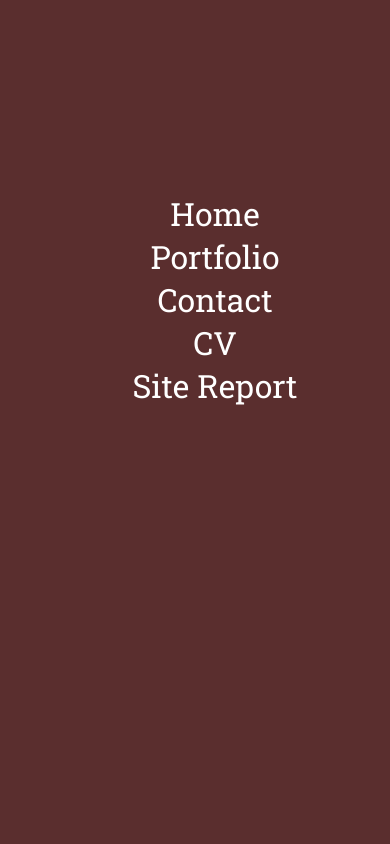
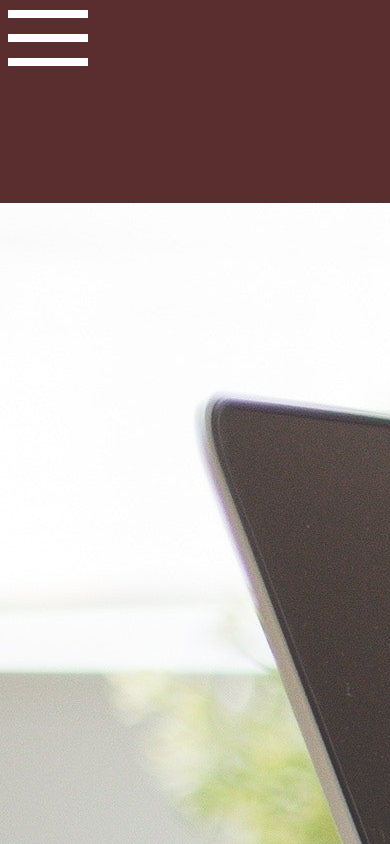
Before and after one commit to EmilyF99/Personal-Website-University-Assignment, a plain HTML site: page portfolio.html in a window 390 px wide. Shown: the top 844 px of the page. Drawn offline with Linux system fonts and the light colour scheme.

Commit message:
Made a Test Burger and then added to Mobile site

```diff
--- a/Mobile.css
+++ b/Mobile.css
@@ -37,15 +37,10 @@ main{
     width:150px;
     height:150px;
 }
-
-.burger {
-    clip-path:circle(50%);
-    margin-top: 1.5em;
-    margin-left: 1em;
-    width:100px;
-    height:100px;
+nav{
+    display:none;
 }
-nav {
+nav:target {
     display: block;
     position: fixed;
     background-color: #5A2E2E;
@@ -57,3 +52,21 @@ nav {
     width: 100%;
     height: 100%;
 }
+.shownav {
+    height: 1em;
+    width: 5em;
+    top: 10px;
+    left: 8px;
+    display: block;
+    position: absolute;
+    border-top: 0.5em solid white;
+    border-bottom: 0.5em solid white;
+}
+.shownav:before {
+    content:'';
+    position: absolute;
+    width: 5em;
+    top: 2.5em;
+    border-top: 0.5em solid white;
+    display:block;
+}
--- /dev/null
+++ b/Nav test.css
@@ -0,0 +1,35 @@
+body{
+    background-color: black;
+}
+
+nav{
+    display:none;
+}
+nav:target {
+    display: block;
+    position: fixed;
+    background-color: #5A2E2E;
+    text-align: center;
+    padding-top: 5em;
+    padding-bottom:5em;
+    font-size: 2em;
+    top: 0;
+    width: 50%;
+    height: 100%;
+}
+.shownav {
+    height: 1em;
+    width: 5em;
+    display: block;
+    border-top: 0.5em solid white;
+    border-bottom: 0.5em solid white;
+}
+.shownav:before {
+    content:'';
+    position: absolute;
+    width: 5em;
+    top: 3.5em;
+    left: 8px;
+    border-top: 0.5em solid white;
+    display:block;
+}
--- a/portfolio.html
+++ b/portfolio.html
@@ -10,7 +10,9 @@
             <link rel="stylesheet" href="Mobile.css" media="screen and (max-width:800px)"/>
         </head>
         <body>
-            <nav>
+            <a href="#clicked" class="shownav"></a>
+            <nav id="clicked">
+                <a href="#" ></a>
                 <ul>
                     <li><a href="Index.html">Home</a></li>
                     <li><a href="portfolio.html">Portfolio</a></li>
@@ -47,9 +49,6 @@
             </a>
 
 
-            <a class= "mobile_top">
-                <p>placeholder</p>
-            </a>
-
+            <a class= "mobile_top"></a>
         </body>
     </html>>
```
Also changed, not shown: CV.html (+4 -3 lines), Contact Page.html (+4 -4 lines), Index.html (+15 -12 lines), Nav test.html (added, +19 -0 lines), Site Report.html (+4 -4 lines).
